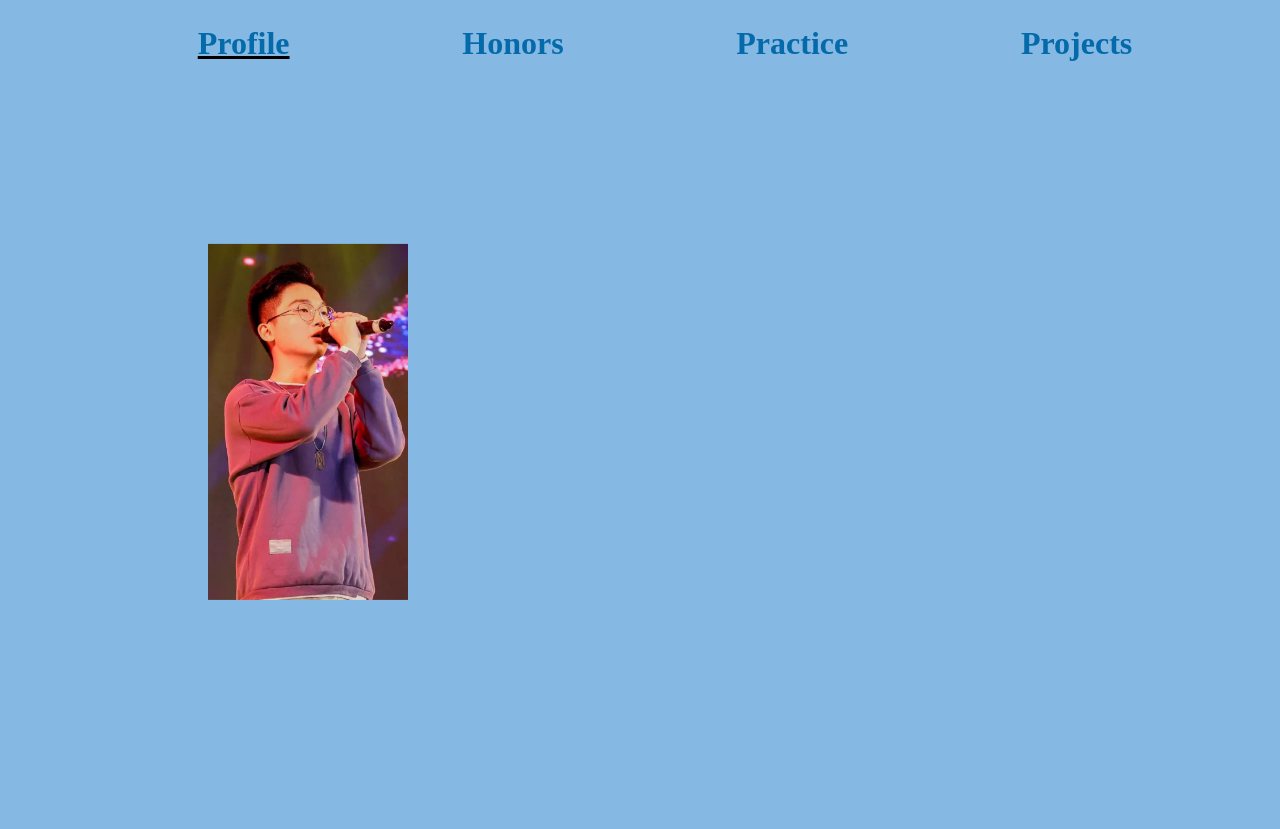
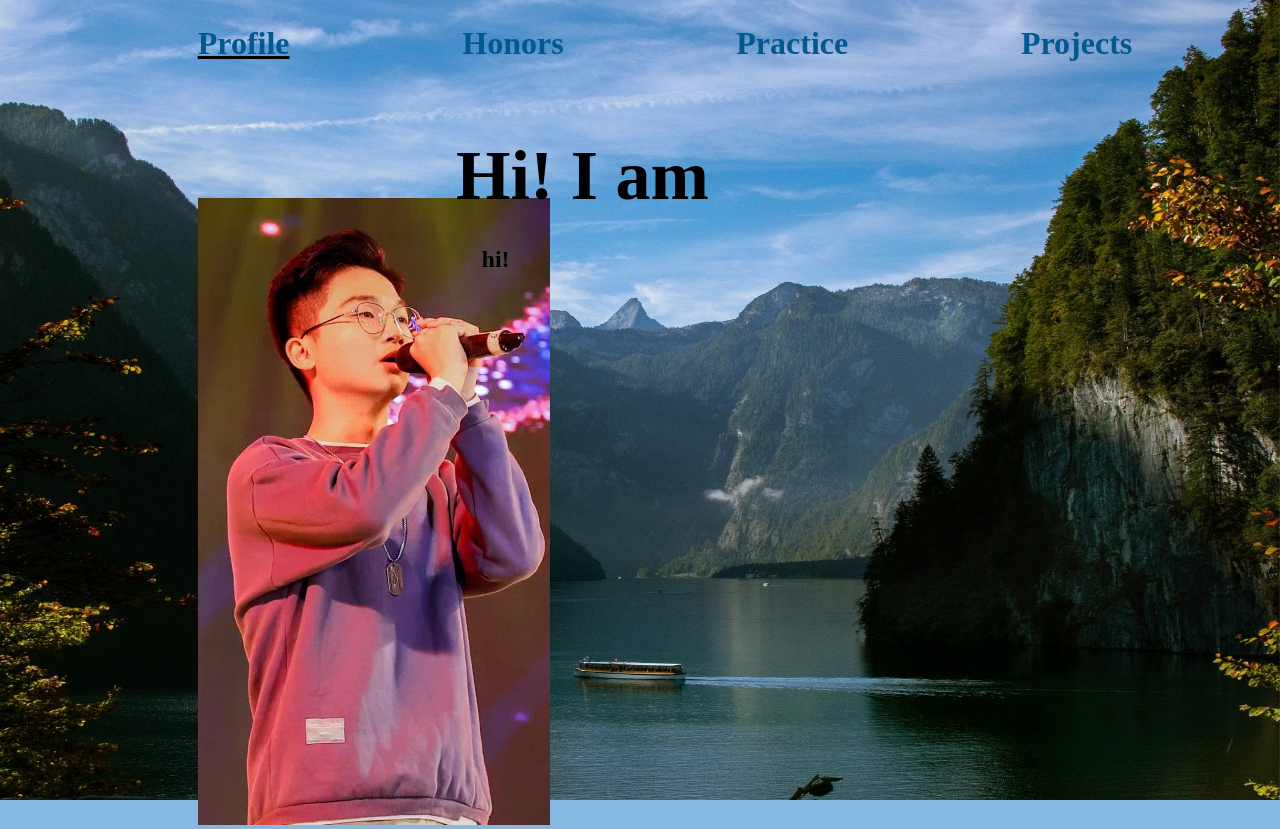
Before and after one commit to Eric030928/Assignment_web, a plain HTML site: page src/html/Profile.html in a window 1280 px wide. Shown: the top 829 px of the page. Before the commit the page ends 800 px from the top, so only its background shows below. Drawn offline with Linux system fonts and the light colour scheme.

Commit message:
Update 3

```diff
--- a/src/css/Profile.css
+++ b/src/css/Profile.css
@@ -18,7 +18,7 @@
 
 .title {
     text-decoration: none;
-    color: #046aaa;
+    color: #015990;
 }
 
 .title:hover {
@@ -50,14 +50,10 @@ html {
 
 #figure {
     position: absolute;
-    bottom: 0;
-    display: flex;
-    flex-direction: column;
     width: 200px;
-    justify-content: center;
-    margin: 200px;
+    margin: 190px;
     border-radius: 10%;
-    animation: floatUp 2s forwards;
+    animation: floatUp 1s forwards;
   }
 
 @keyframes floatUp {
@@ -77,3 +73,33 @@ html {
       opacity: 1;
     }
   }
+
+  #background_pic{
+    position: fixed;
+    top: 0;
+    left: 0;
+    width: 100%;
+    height: 100%;
+    z-index: -1;
+  }
+
+  #text_1{
+    position: absolute;
+    margin-top: 10%;
+    float: center;
+    margin-left: 35%;
+    border-color: blue;
+    border: #046aaa;
+    font-size: 70px;
+    width: 800px;
+    flex-direction: row;
+  }
+
+  #content_1 {
+    /* 其他样式 */
+    position: absolute;
+    font-size: 16px; /* 修改为适当的字体大小 */
+    margin-top: 17%;
+    float: center;
+    margin-left: 37%;
+  }
--- a/src/css/Welcome.css
+++ b/src/css/Welcome.css
@@ -54,7 +54,7 @@
     flex-wrap: wrap;
     animation-duration: 2s;
     color: #fafafa;
-    animation-name: slidein;
+    animation-name: slide;
 }
 
 .main {
@@ -83,7 +83,7 @@
 }
 
 
-@keyframes slidein {
+@keyframes slide {
     from {
         margin-bottom: 100%;
         width: 300%;
--- a/src/html/Profile.html
+++ b/src/html/Profile.html
@@ -1,5 +1,6 @@
 <!DOCTYPE html>
 <html lang="en">
+
 <head>
   <meta charset="UTF-8">
   <meta name="viewport" content="width=device-width, initial-scale=1.0">
@@ -7,6 +8,7 @@
   <link rel="stylesheet" href="../css/Profile.css">
 
 </head>
+
 <body>
   <header>
     <div class="top_nav">
@@ -25,9 +27,18 @@
     </div>
   </header>
   <main>
+    <img src="../../figures/mountains.jpg" alt="" id="background_pic">
     <section id="figure">
       <img src="../../figures/Profile.JPG" alt="">
     </section>
+    <h1 id="text_1">Hi! I am</h1>
+    <div id="content_1">
+      <h2>
+        hi!
+      </h2>
+    </div>
   </main>
 </body>
+<script src="../js/Profile.js"></script>
+
 </html>
```
Also changed, not shown: figures/mountains.jpg (added), src/js/Profile.js (added). Lines whose indentation alone changed are shown as unchanged.
